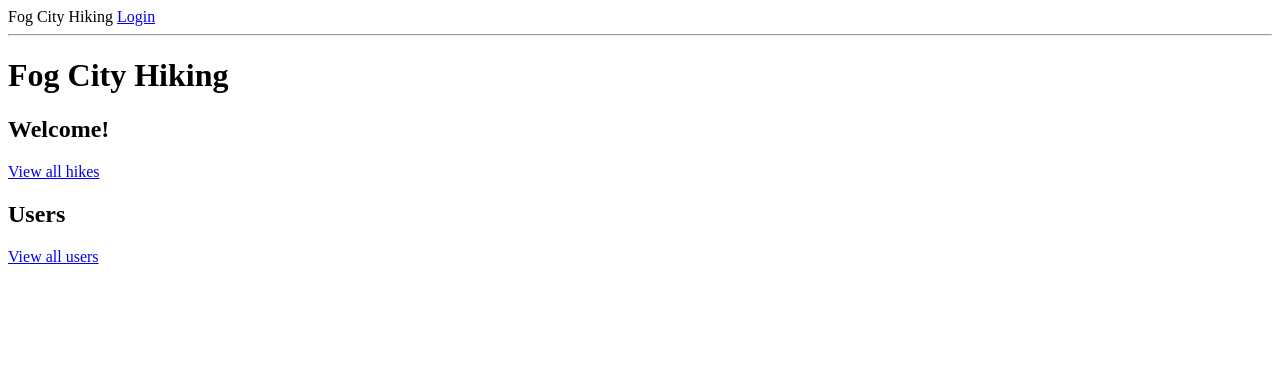
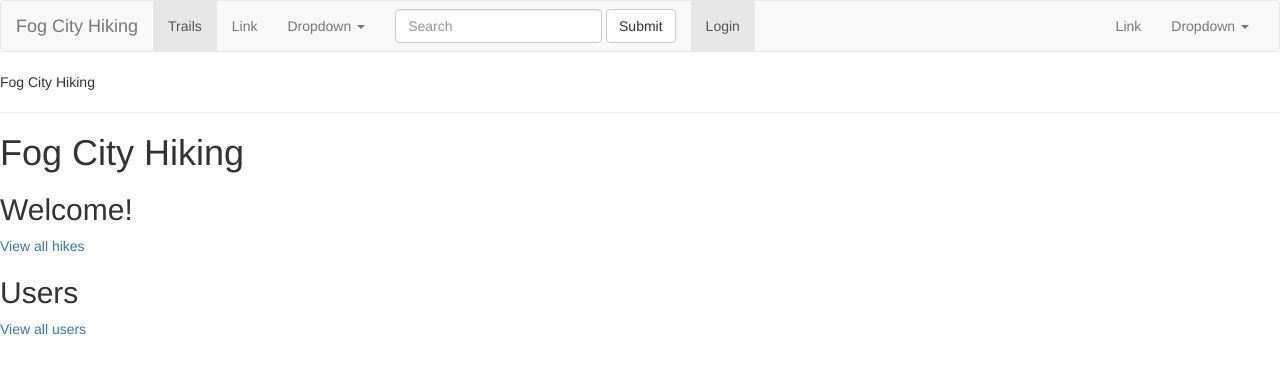
Before and after one commit to agerista/Fog-City-Hiking, a Flask app: page / in a window 1280 px wide. Shown: the top 374 px of the page. Run offline with Flask 2, Linux system fonts and the light colour scheme; some libraries are stand-ins or nearby versions.

Commit message:
Navbar working

```diff
--- a/Templates/base.html
+++ b/Templates/base.html
@@ -1,17 +1,81 @@
 <!doctype html>
 <html>
 <head>
-    <title>Fog City Hiking</title>
+    <link rel="stylesheet"
+          href="http://maxcdn.bootstrapcdn.com/bootstrap/3.3.4/css/bootstrap.css"/>
+    <link rel="stylesheet" href="/static/css/site.css"/>
 </head>
 <body>
+<nav class="navbar navbar-default">
+  <div class="container-fluid">
+
+    <div class="navbar-header">
+      <button type="button" class="navbar-toggle collapsed" data-toggle="collapse" data-target="#bs-example-navbar-collapse-1" aria-expanded="false">
+        <span class="sr-only">Toggle navigation</span>
+        <span class="icon-bar"></span>
+        <span class="icon-bar"></span>
+        <span class="icon-bar"></span>
+      </button>
+      <a class="navbar-brand" href="/">Fog City Hiking</a>
+    </div>
+
+    <!-- Collect the nav links, forms, and other content for toggling -->
+    <div class="collapse navbar-collapse" id="bs-example-navbar-collapse-1">
+      <ul class="nav navbar-nav">
+        <li class="active"><a href="/trails">Trails<span class="sr-only">(current)</span></a></li>
+        <li><a href="#">Link</a></li>
+        <li class="dropdown">
+          <a href="#" class="dropdown-toggle" data-toggle="dropdown" role="button" aria-haspopup="true" aria-expanded="false">Dropdown <span class="caret"></span></a>
+          <ul class="dropdown-menu">
+            <li><a href="#">Action</a></li>
+            <li><a href="#">Another action</a></li>
+            <li><a href="#">Something else here</a></li>
+            <li role="separator" class="divider"></li>
+            <li><a href="#">Separated link</a></li>
+            <li role="separator" class="divider"></li>
+            <li><a href="#">One more separated link</a></li>
+          </ul>
+        </li>
+      </ul>
+      <form class="navbar-form navbar-left">
+        <div class="form-group">
+          <input type="text" class="form-control" placeholder="Search">
+        </div>
+        <button type="submit" class="btn btn-default">Submit</button>
+      </form>
+      <ul class="nav navbar-nav navbar-right">
+        <li><a href="#">Link</a></li>
+        <li class="dropdown">
+          <a href="#" class="dropdown-toggle" data-toggle="dropdown" role="button" aria-haspopup="true" aria-expanded="false">Dropdown <span class="caret"></span></a>
+          <ul class="dropdown-menu">
+            <li><a href="#">Action</a></li>
+            <li><a href="#">Another action</a></li>
+            <li><a href="#">Something else here</a></li>
+            <li role="separator" class="divider"></li>
+            <li><a href="#">Separated link</a></li>
+          </ul>
+        </li>
+      </ul>
+
+
+
+      <div class="collapse navbar-collapse" id="bs-example-navbar-collapse-1">
+        <ul class="nav navbar-nav">
+          <li class="active">
+            {% if "user_id" in session %}
+              <a href="/logout">Logout</a>
+            {% else %}
+              <a href="/login">Login</a>
+            {% endif %}
+            <span class="sr-only">(current)</span></a></li>
+        </ul>
+    </div><!-- /.navbar-collapse -->
+  </div><!-- /.container-fluid -->
+</nav>
 
 Fog City Hiking
 
-{% if "user_id" in session %}
-    <a href="/logout">Logout</a>
-{% else %}
-    <a href="/login">Login</a>
-{% endif %}
+
 
 <hr>
 
--- a/server.py
+++ b/server.py
@@ -123,6 +123,14 @@ def results_of_search():
 
     return render_template("search_results.html")
 
+
+@app.route('/trails')
+def trail_list():
+    """See a list of all trails"""
+
+    trails = Trail.query.order_by("trail_name asc").all()
+    return render_template("trail_list.html", trails=trails)
+
 ################################################################################
 if __name__ == "__main__":
     # We have to set debug=True here, since it has to be True at the
```
Also changed, not shown: Templates/search_results.html (+13 -7 lines), Templates/trail_list.html (+5 -2 lines), seed.py (+31 -28 lines).
